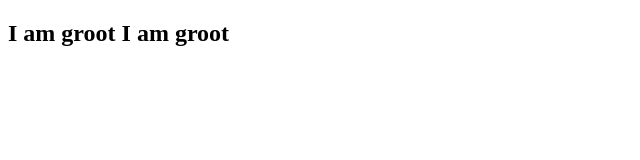
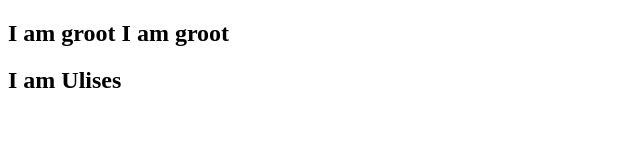
Before and after one commit to cota10/my_git_cloning_assignment, a plain HTML site: page about.html in a window 1280 px wide. Shown: the whole page, without its empty margins (0-640 px from the left). Drawn offline with Linux system fonts and the light colour scheme.

Commit message:
final assignmnet commit

```diff
--- a/about.html
+++ b/about.html
@@ -8,5 +8,6 @@
 </head>
 <body>
     <h2>I am groot I am groot</h2>
+    <h2>I am Ulises</h2>
 </body>
 </html>
```
